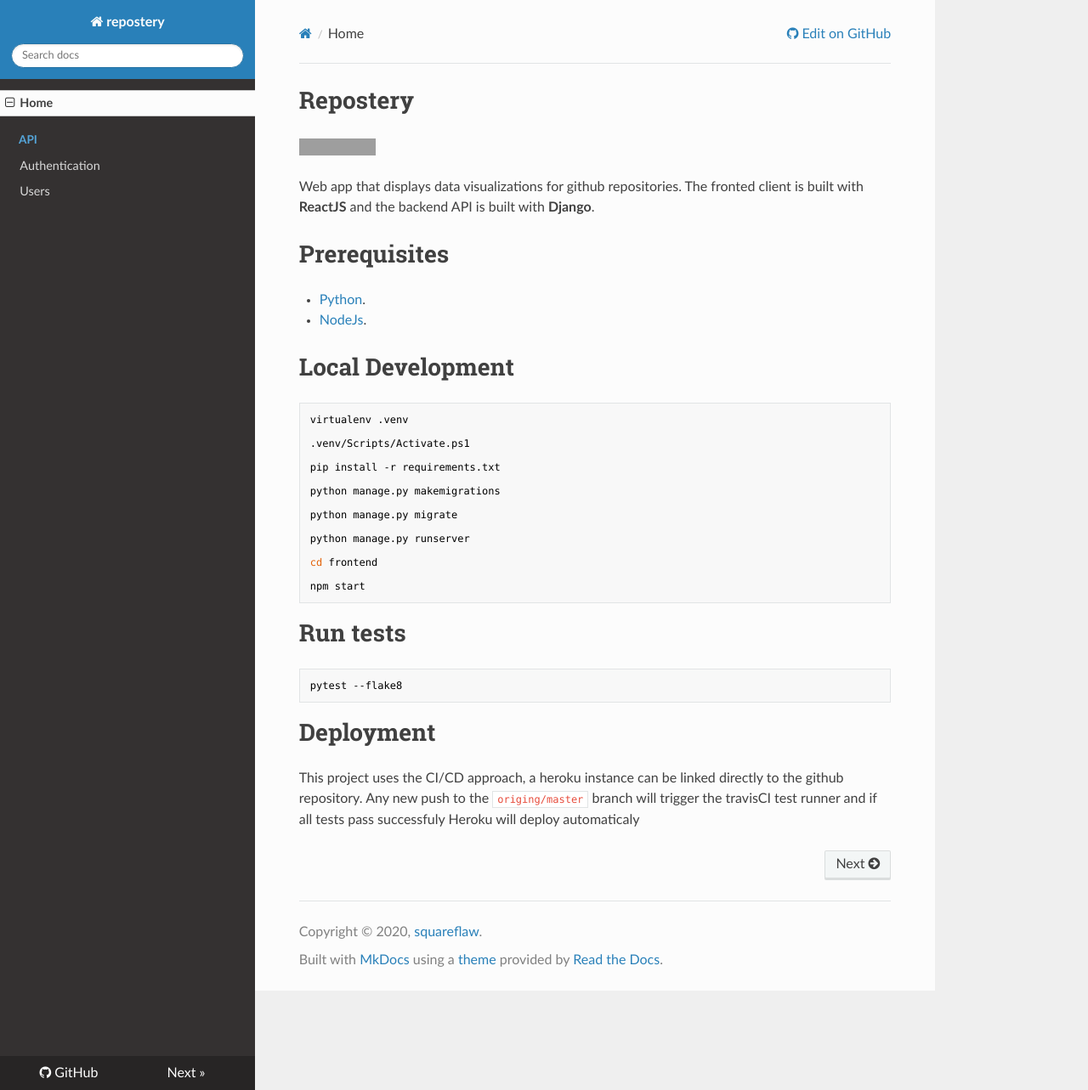
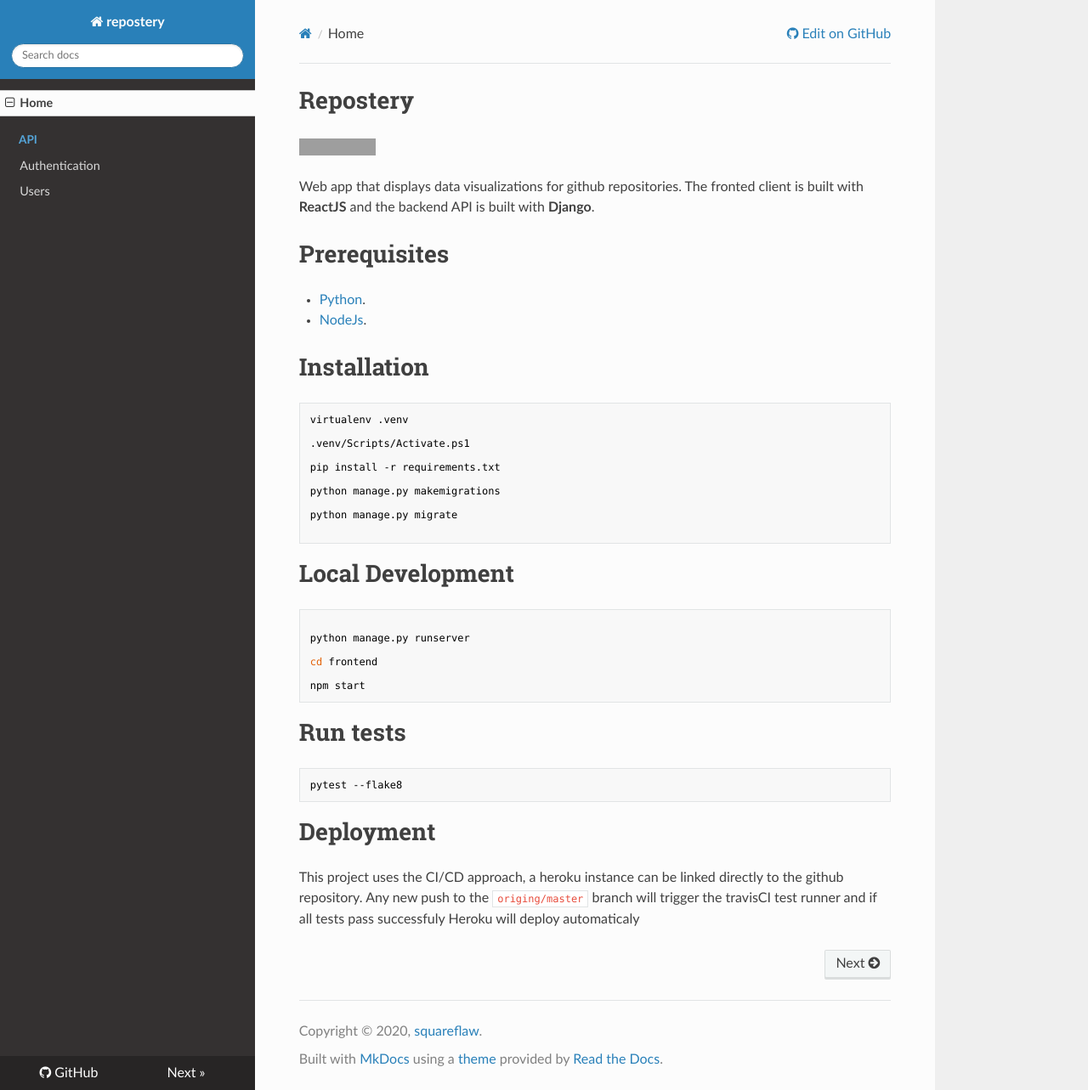
Before and after one commit to squareflaw/repostery, an MkDocs documentation site: the page built from docs/index.md, in a window 1280 px wide and 1283 px high. Shown: the whole window at 85% size. Built offline with MkDocs 1.6.1, drawn with Linux system fonts in a browser that asks for light colours; nearby versions of some CDN libraries; grey boxes are pictures that could not be loaded.

````diff
--- a/docs/index.md
+++ b/docs/index.md
@@ -9,7 +9,7 @@ Web app that displays data visualizations for github repositories. The fronted c
 - [Python](https://www.python.org/downloads/).
 - [NodeJs](https://nodejs.org/en/download/).
 
-# Local Development
+# Installation
 
 ```bash
 virtualenv .venv
@@ -21,6 +21,12 @@ pip install -r requirements.txt
 python manage.py makemigrations
 
 python manage.py migrate
+
+```
+
+# Local Development
+
+```bash
 
 python manage.py runserver
 
````
Also changed, not shown: README.md (+7 -1 lines).
